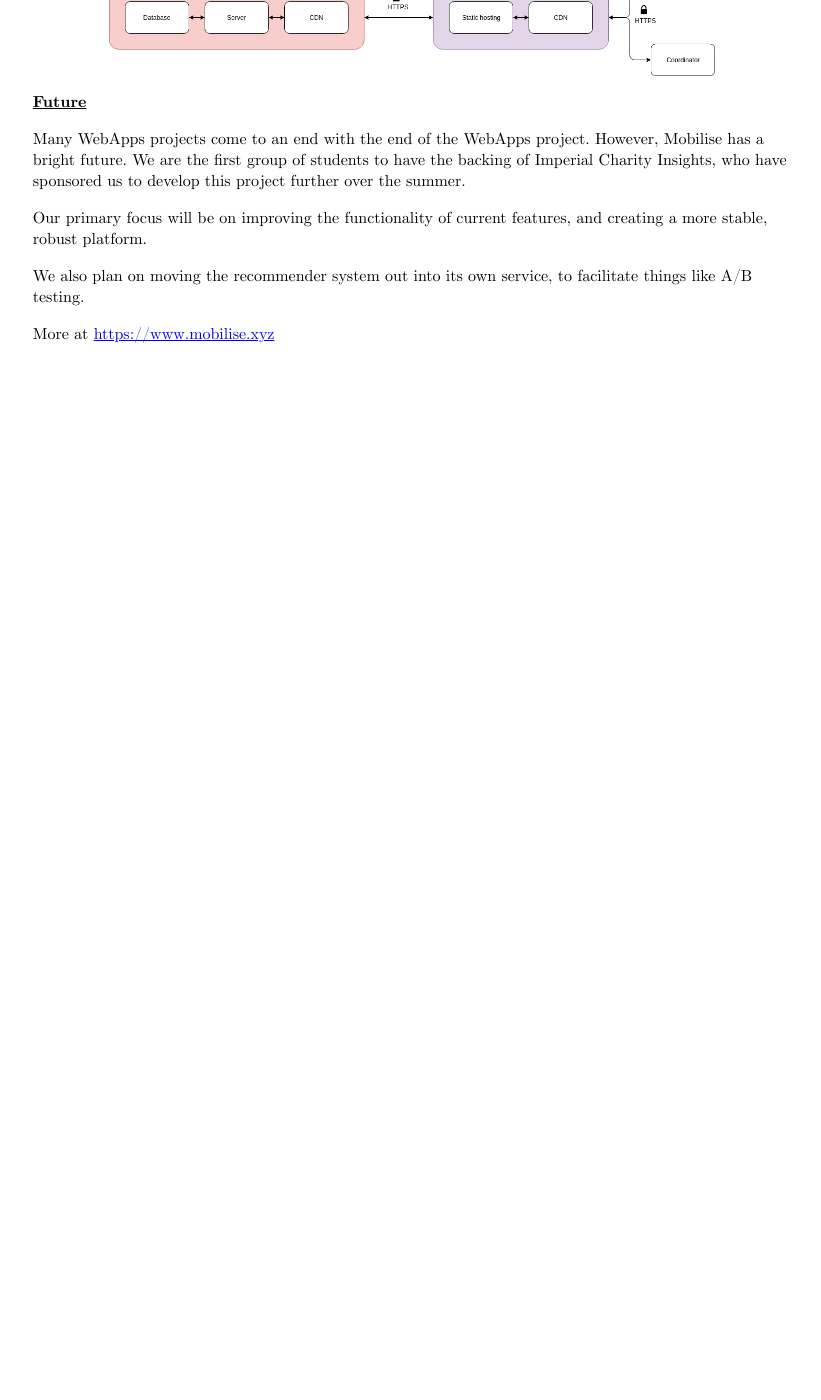
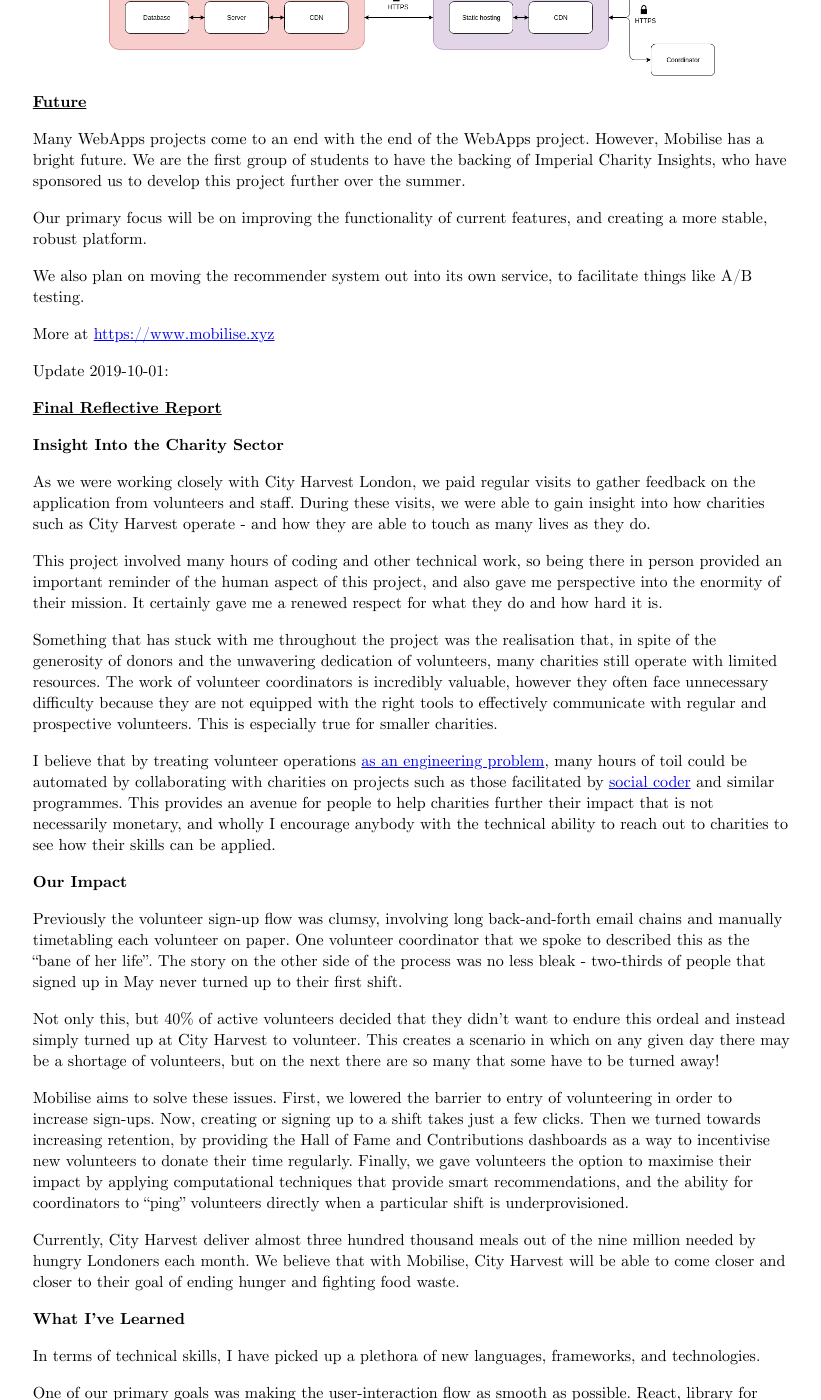
Before and after one commit to sonjoonho/sonjoonho.github.io, a Jekyll site: the page built from _posts/2019-06-26-mobilise.md, in a window 1280 px wide and 1400 px high, scrolled down 2257 px. Shown: the whole window, without its empty margins (228-1049 px from the left). Built offline with Jekyll 4.4.1, drawn with Linux system fonts in a browser that asks for light colours; before the commit the page ends 2618 px from its top, so only the background shows below that; some of the changed text lies outside the part shown.

Commit message:
Add reflective report to Mobilise

```diff
--- a/_posts/2019-06-26-mobilise.md
+++ b/_posts/2019-06-26-mobilise.md
@@ -60,3 +60,40 @@ Our primary focus will be on improving the functionality of current features, an
 We also plan on moving the recommender system out into its own service, to facilitate things like A/B testing.
 
 More at <https://www.mobilise.xyz>
+
+Update 2019-10-01:
+
+## Final Reflective Report
+
+### Insight Into the Charity Sector
+As we were working closely with City Harvest London, we paid regular visits to gather feedback on the application from volunteers and staff. During these visits, we were able to gain insight into how charities such as City Harvest operate - and how they are able to touch as many lives as they do.
+
+This project involved many hours of coding and other technical work, so being there in person provided an important reminder of the human aspect of this project, and also gave me perspective into the enormity of their mission. It certainly gave me a renewed respect for what they do and how hard it is.
+
+Something that has stuck with me throughout the project was the realisation that, in spite of the generosity of donors and the unwavering dedication of volunteers, many charities still operate with limited resources. The work of volunteer coordinators is incredibly valuable, however they often face unnecessary difficulty because they are not equipped with the right tools to effectively communicate with regular and prospective volunteers. This is especially true for smaller charities.
+
+I believe that by treating volunteer operations [as an engineering problem](https://www.nytimes.com/2013/07/27/nyregion/in-lieu-of-money-toyota-donates-efficiency-to-new-york-charity.html), many hours of toil could be automated by collaborating with charities on projects such as those facilitated by [social coder](https://socialcoder.org/) and similar programmes. This provides an avenue for people to help charities further their impact that is not necessarily monetary, and wholly I encourage anybody with the technical ability to reach out to charities to see how their skills can be applied.
+
+### Our Impact
+Previously the volunteer sign-up flow was clumsy, involving long back-and-forth email chains and manually timetabling each volunteer on paper. One volunteer coordinator that we spoke to described this as the “bane of her life”. The story on the other side of the process was no less bleak - two-thirds of people that signed up in May never turned up to their first shift.
+
+Not only this, but 40% of active volunteers decided that they didn't want to endure this ordeal and instead simply turned up at City Harvest to volunteer. This creates a scenario in which on any given day there may be a shortage of volunteers, but on the next there are so many that some have to be turned away!
+
+Mobilise aims to solve these issues. First, we lowered the barrier to entry of volunteering in order to increase sign-ups. Now, creating or signing up to a shift takes just a few clicks. Then we turned towards increasing retention, by providing the Hall of Fame and Contributions dashboards as a way to incentivise new volunteers to donate their time regularly. Finally, we gave volunteers the option to maximise their impact by applying computational techniques that provide smart recommendations, and the ability for coordinators to “ping” volunteers directly when a particular shift is underprovisioned.
+
+Currently, City Harvest deliver almost three hundred thousand meals out of the nine million needed by hungry Londoners each month. We believe that with Mobilise, City Harvest will be able to come closer and closer to their goal of ending hunger and fighting food waste.
+
+### What I've Learned
+In terms of technical skills, I have picked up a plethora of new languages, frameworks, and technologies.
+
+One of our primary goals was making the user-interaction flow as smooth as possible. React, library for JavaScript, and was integral in achieving this goal - allowing us to model components as simple data transformations, making it easy to create complex UI from deep data structures.
+
+Starting from simple prototypes, I was able to learn how to deploy production-grade software, and keep it healthy by utilising industry-standard continuous integration/continuous deployment techniques.
+
+One major takeaway for me personally was that code that is prototyped quickly becomes difficult to maintain. In future, I will definitely be more cautious of balancing rapid iteration with the build up of technical debt.
+
+However, a large portion of this project involved developing my human-centered design skills. This included being able to work closely with clients to gather requirements, and rapidly iterate on their feedback. Having to consider the needs of two different sets of end-users (volunteers and coordinators) added complexity to this task. The ability to interpret and respond to user feedback effectively was arguably the single thing that contributed most to our success.
+
+Naturally, this project required strict time management in order to balance a full-time internship with part-time Charity Insights work. This was made harder by the fact that we were no longer working in the same physical location, and as such any coordination had to be supplemented with lots of late-night video calls. In this respect, I've learned how to coordinate with a team asynchronously, and gained insight into what works and what doesn't.
+
+Looking back on the past four months of work on Mobilise, it’s a great feeling to see the culmination of our efforts doing good at City Harvest. I hope that in the long-term our application will aid to the incredible work they do, and I am eternally grateful for this opportunity to contribute
```
